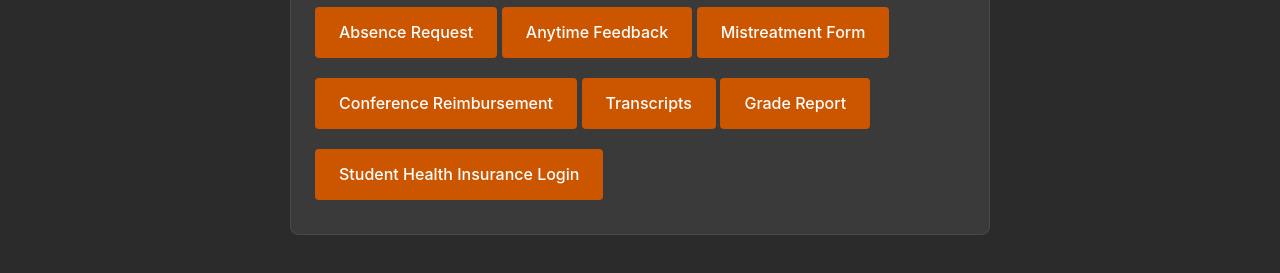
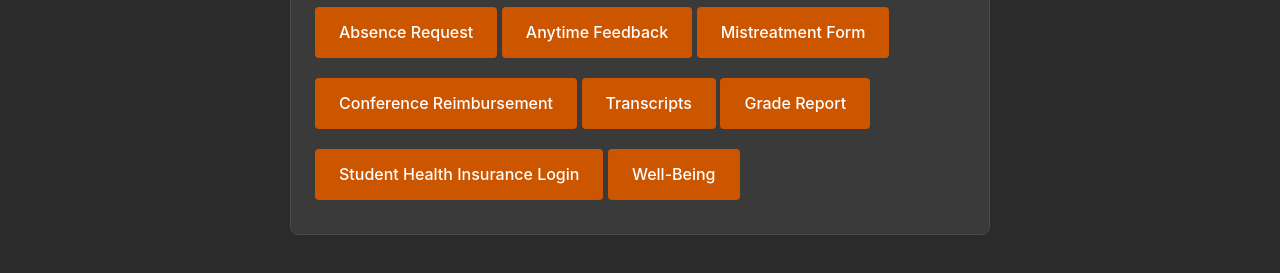
Before and after one commit to trujjo/dellinquents, a website: page resources.html in a window 1280 px wide. Shown: the part 197-470 px from the top of the page. Drawn offline with Linux system fonts and the light colour scheme; sample sign-in values are in the browser's storage.

Commit message:
Update resources.html

```diff
--- a/resources.html
+++ b/resources.html
@@ -42,6 +42,7 @@
             <a href="https://registrar.utexas.edu/DMSrequests" class="btn" target="_blank">Transcripts</a>
             <a href="https://utdirect.utexas.edu/apps/student/gradereport/student/" class="btn" target="_blank">Grade Report</a>
             <a href="https://www2.academichealthplans.com/school/256.html?RetStatus=fail" class="btn" target="_blank">Student Health Insurance Login</a>
+            <a href="https://intranet.dellmed.utexas.edu/page/resources-student-well-being" class="btn" target="_blank">Well-Being</a>
 
 
         </div>
```
